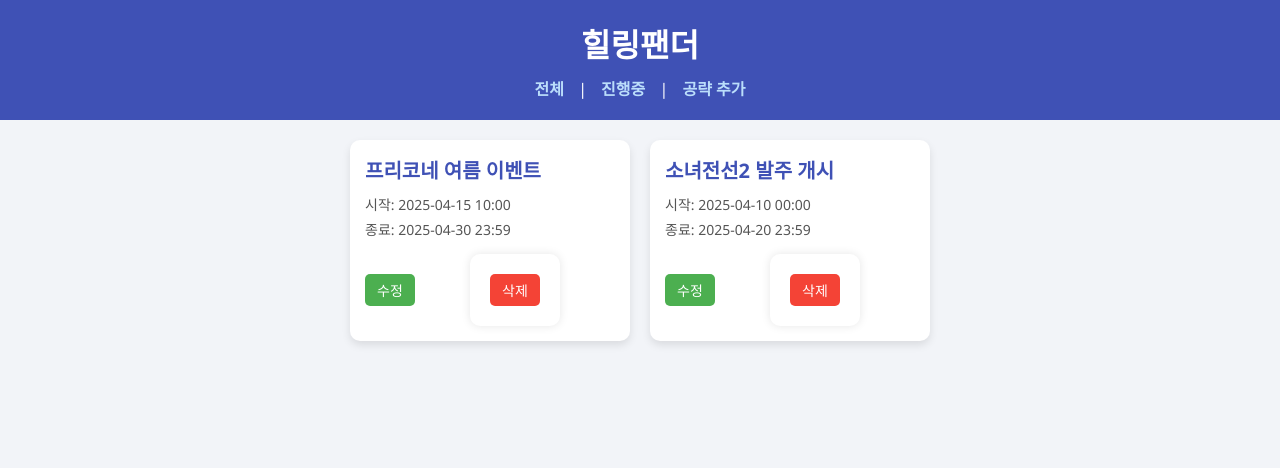
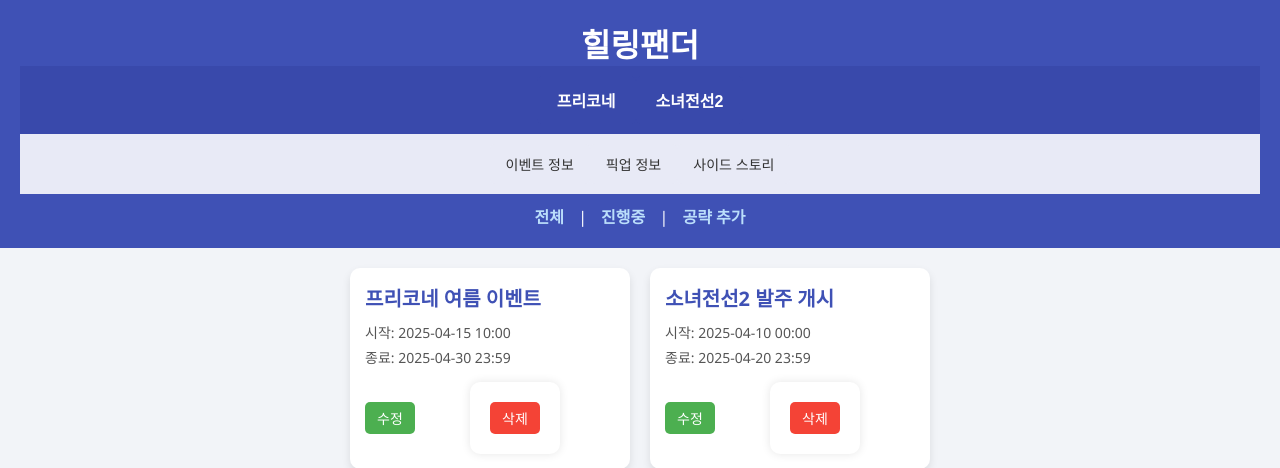
Before and after one commit to healpanda/healingpanda-site, a Flask app: page / in a window 1280 px wide. Shown: the top 468 px of the page. Run offline with Flask 2, Linux system fonts and the light colour scheme; data comes from the database, SQL or seed files in the repository.

Commit message:
Add files via upload

```diff
--- a/static/style.css
+++ b/static/style.css
@@ -156,3 +156,45 @@
     background-color: #f44336;
     color: white;
 }
+
+.main-tabs {
+    display: flex;
+    justify-content: center;
+    background-color: #3949ab;
+    padding: 10px;
+}
+
+.main-tab {
+    background-color: #3949ab;
+    border: none;
+    color: white;
+    font-size: 16px;
+    padding: 12px 20px;
+    cursor: pointer;
+    font-weight: bold;
+}
+
+.main-tab:hover {
+    background-color: #5c6bc0;
+}
+
+.sub-tabs {
+    display: flex;
+    justify-content: center;
+    background-color: #e8eaf6;
+    padding: 10px;
+}
+
+.sub-tab {
+    background-color: #e8eaf6;
+    border: none;
+    color: #333;
+    font-size: 14px;
+    padding: 10px 16px;
+    cursor: pointer;
+}
+
+.sub-tab:hover {
+    background-color: #c5cae9;
+    border-radius: 5px;
+}
--- a/templates/index.html
+++ b/templates/index.html
@@ -8,6 +8,25 @@
 <body>
     <header>
         <h1>힐링팬더</h1>
+	<!-- 상단 메뉴 -->
+	<div class="main-tabs">
+	  <button class="main-tab" onclick="showSubTabs('priconne')">프리코네</button>
+	  <button class="main-tab" onclick="showSubTabs('gf2')">소녀전선2</button>
+	</div>
+
+	<!-- 하위 메뉴 -->
+	<div id="subtabs-priconne" class="sub-tabs">
+	  <button class="sub-tab">이벤트 정보</button>
+	  <button class="sub-tab">픽업 정보</button>
+	  <button class="sub-tab">사이드 스토리</button>
+	</div>
+
+	<div id="subtabs-gf2" class="sub-tabs" style="display: none;">
+	  <button class="sub-tab">이벤트 정보</button>
+	  <button class="sub-tab">발주 정보</button>
+	</div>
+
+
         <nav>
             <a href="{{ url_for('index') }}">전체</a> |
             <a href="{{ url_for('index', filter='active') }}">진행중</a> |
@@ -37,5 +56,18 @@
             {% endfor %}
         </div>
     </main>
+	<script>
+	function showSubTabs(target) {
+	  document.getElementById('subtabs-priconne').style.display = 'none';
+	  document.getElementById('subtabs-gf2').style.display = 'none';
+
+	  if (target === 'priconne') {
+	    document.getElementById('subtabs-priconne').style.display = 'flex';
+	  } else if (target === 'gf2') {
+	    document.getElementById('subtabs-gf2').style.display = 'flex';
+	  }
+	}
+	</script>
+
 </body>
 </html>
```
